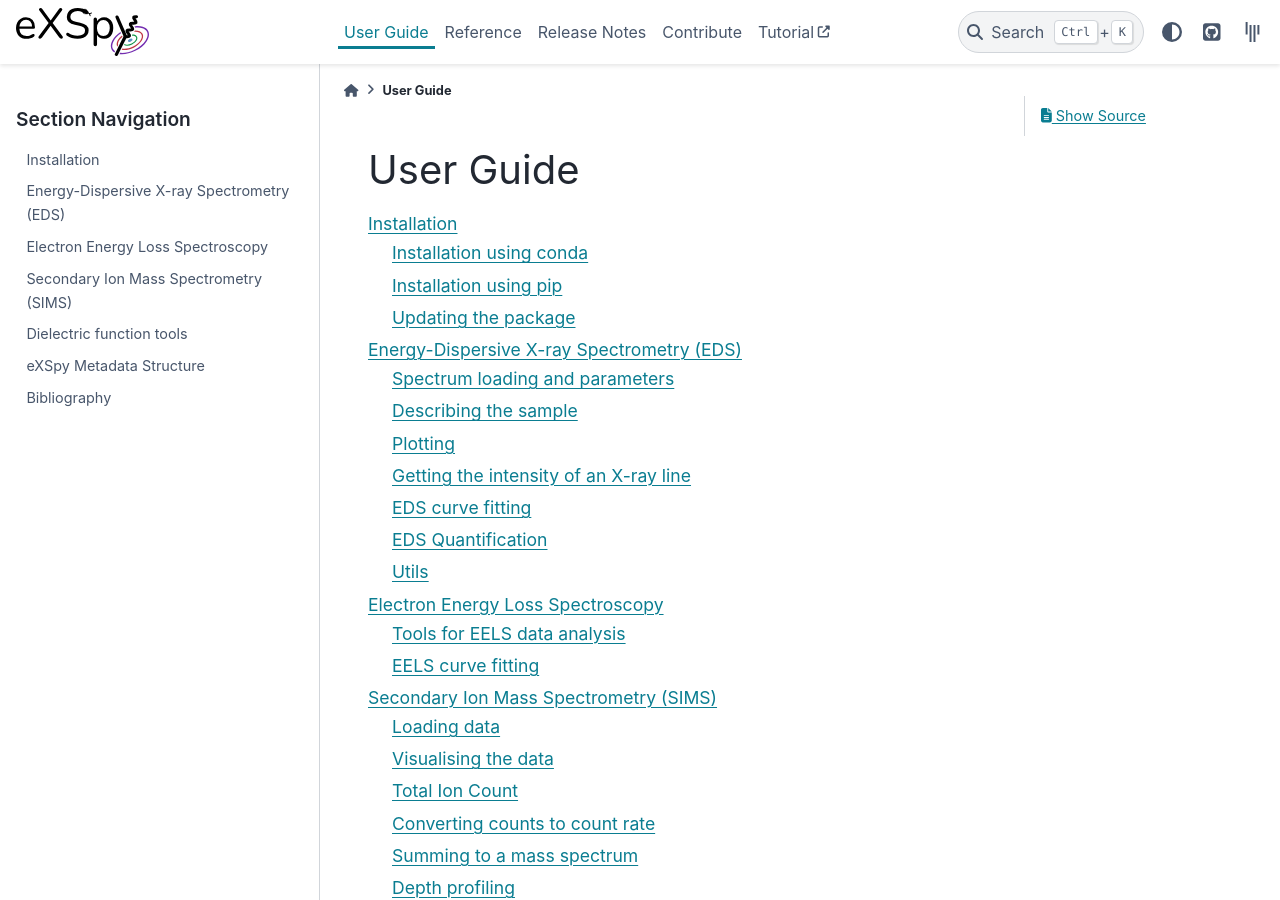
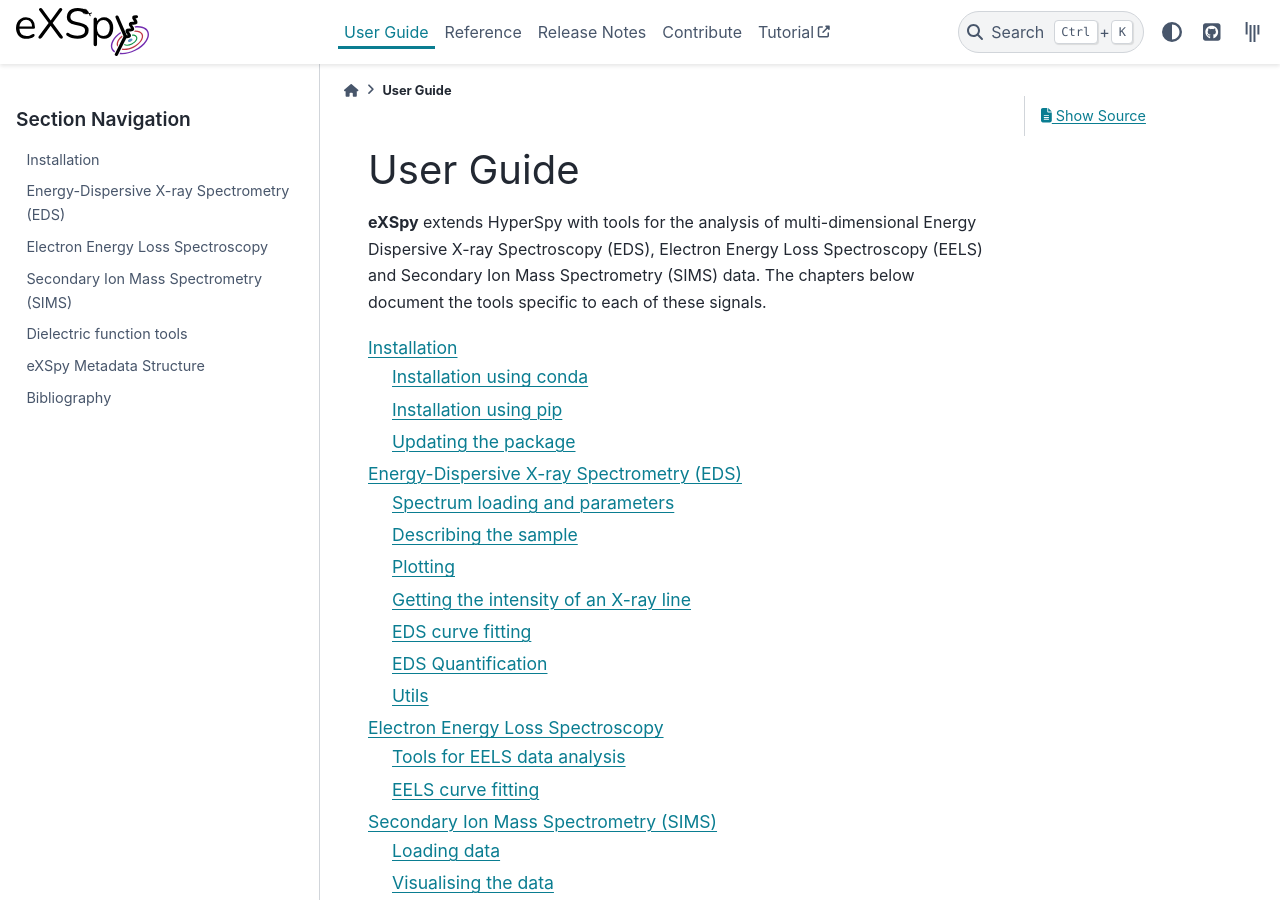
Before and after one commit to hyperspy/exspy, a Sphinx documentation site: the page built from doc/user_guide/index.rst, in a window 1280 px wide and 900 px high. Built offline with Sphinx 7.4.7 and the PyData theme 0.15.4, drawn with Linux system fonts in a browser that asks for light colours; pages that are not in the unit, such as notebooks, are missing from menus; the version number could not be read and is left out.

Commit message:
docs: mention SIMS and FIB-SIMS in the introductory pages
Add Secondary Ion Mass Spectrometry (SIMS) alongside EDS and EELS in the documentation landing page, README, package description and keywords, and the introduction of the user guide. Also update the list of eXSpy signal types in the metadata structure page and extend the towncrier fragment.

Assisted-by: OmO:z-ai/glm-5.3

```diff
--- a/doc/intro.rst
+++ b/doc/intro.rst
@@ -2,8 +2,8 @@
 **************************************
 **eXSpy** is a Python package extending the functionality for multi-dimensional
 data analysis provided by the `HyperSpy <https://hyperspy.org/>`_ library. It is
-aimed at helping with the analysis of X-rays Energy Dispersive Spectroscopy (EDS)
-and Electron Energy Loss Spectroscopy (EELS).
+aimed at helping with the analysis of X-rays Energy Dispersive Spectroscopy (EDS),
+Electron Energy Loss Spectroscopy (EELS) and Secondary Ion Mass Spectrometry (SIMS).
 
 Check out the :ref:`installation <install-label>` section for further information,
 including how to start using this project.
--- a/doc/user_guide/index.rst
+++ b/doc/user_guide/index.rst
@@ -3,6 +3,11 @@
 ##########
 User Guide
 ##########
+
+**eXSpy** extends HyperSpy with tools for the analysis of multi-dimensional
+Energy Dispersive X-ray Spectroscopy (EDS), Electron Energy Loss Spectroscopy
+(EELS) and Secondary Ion Mass Spectrometry (SIMS) data. The chapters below
+document the tools specific to each of these signals.
 
 .. toctree::
    :maxdepth: 2
--- a/doc/user_guide/metadata_structure.rst
+++ b/doc/user_guide/metadata_structure.rst
@@ -128,7 +128,8 @@
     type: string
 
     String that describes the type of signal. Currently, the only eXSpy
-    specific signal class is ``EELS``, ``EDS``, ``EDS_SEM`` or ``EDS_TEM``.
+    specific signal class is ``EELS``, ``EDS``, ``EDS_SEM``, ``EDS_TEM``,
+    ``SIMS`` or ``FIB-SIMS``.
 
 See also :external+hyperspy:ref:`HyperSpy-Metadata-Sample <signal-metadata>`.
 
--- a/exspy/__init__.py
+++ b/exspy/__init__.py
@@ -39,7 +39,7 @@
     The models module contains the model classes used for EDS and EELS model
     fitting.
 signals
-    The signals module contains the signal classes, such as EDS and EELS.
+    The signals module contains the signal classes, such as EDS, EELS and SIMS.
 utils
     The utils module contains EDS and EELS utility functions, such as those
     for getting X-ray lines, EELS edges information, calculating
--- a/pyproject.toml
+++ b/pyproject.toml
@@ -4,7 +4,7 @@
 
 [project]
 name = "exspy"
-description = "EELS and EDS analysis with the HyperSpy framework"
+description = "EELS, EDS and SIMS analysis with the HyperSpy framework"
 requires-python = ">=3.10"
 readme = "README.md"
 keywords=[
@@ -15,10 +15,12 @@
     "electron microscopy",
     "electron energy loss spectroscopy",
     "energy-dispersive X-ray spectroscopy",
+    "secondary ion mass spectrometry",
     "X-ray energy-dispersive spectroscopy",
     "EELS",
     "EDS",
     "EDX",
+    "SIMS",
     "SEM",
     "STEM",
     "TEM",
--- a/upcoming_changes/169.doc.rst
+++ b/upcoming_changes/169.doc.rst
@@ -5,3 +5,6 @@
 reintegration of peaks from a raw event list. The two signal classes are
 now also listed in the `API reference
 <https://hyperspy.org/exspy/reference/signals.html>`_.
+Support for SIMS and FIB-SIMS is now mentioned in the introduction of the
+user guide, the documentation landing page, the README and the package
+description.
```
Also changed, not shown: README.md (+2 -2 lines).
